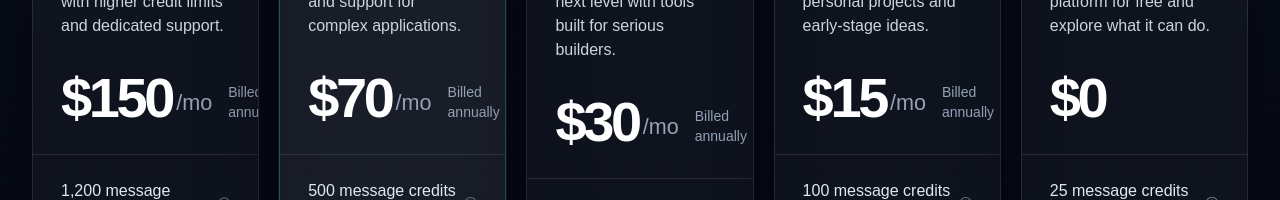
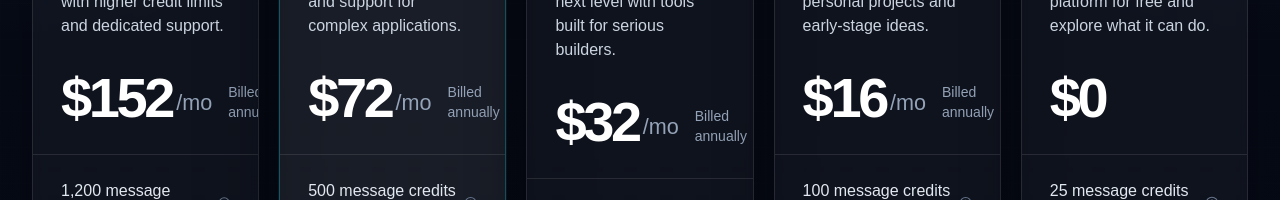
Before and after one commit to jsanchezsr1/strapas-frontend, a Next.js app: page /pricing in a window 1280 px wide. Shown: the part 687-887 px from the top of the page. Built offline with nearby package versions, Linux system fonts and the light colour scheme.

Commit message:
removed unused domain highlights

```diff
--- a/app/pricing/page.tsx
+++ b/app/pricing/page.tsx
@@ -31,6 +31,7 @@ function PricingCard({
   plan,
   billingPeriod,
   billedAnnually,
+  pricePeriodSuffix,
   planHighlightsLabel,
   getStartedLabel,
   featured = false,
@@ -38,6 +39,7 @@ function PricingCard({
   plan: ReturnType<typeof getPricingCopy>['plans'][number];
   billingPeriod: BillingPeriod;
   billedAnnually: string;
+  pricePeriodSuffix: string;
   planHighlightsLabel: string;
   getStartedLabel: string;
   featured?: boolean;
@@ -73,7 +75,7 @@ function PricingCard({
               ${displayPrice}
             </span>
             {displayPrice > 0 ? (
-              <span className="mb-1.5 text-[1.35rem] text-slate-400">/mo</span>
+              <span className="mb-1.5 text-[1.35rem] text-slate-400">{pricePeriodSuffix}</span>
             ) : null}
           </div>
 
@@ -183,6 +185,7 @@ export default function PricingPage() {
               plan={plan}
               billingPeriod={billingPeriod}
               billedAnnually={copy.billedAnnually}
+              pricePeriodSuffix={copy.pricePeriodSuffix}
               planHighlightsLabel={copy.planHighlightsLabel}
               getStartedLabel={copy.getStarted}
               featured={plan.name === 'Pro'}
--- a/lib/i18n.ts
+++ b/lib/i18n.ts
@@ -612,6 +612,7 @@ export function getPricingCopy(language: Language) {
       monthly: pick(language, text('Monthly', 'Mensuel', 'Mensal', 'Mensile', 'Mensual')),
     },
     billedAnnually: pick(language, text('Billed annually', 'Facture annuellement', 'Cobrado anualmente', 'Fatturato annualmente', 'Facturado anualmente')),
+    pricePeriodSuffix: pick(language, text('/mo', '/mois', '/mes', '/mese', '/mes')),
     planHighlightsLabel: pick(language, text('Plan highlights:', 'Points forts du plan :', 'Destaques do plano:', 'Punti chiave del piano:', 'Puntos destacados del plan:')),
     getStarted: pick(language, text('Get started', 'Commencer', 'Comecar', 'Inizia', 'Comenzar')),
     enterprise: {
@@ -623,7 +624,7 @@ export function getPricingCopy(language: Language) {
       {
         name: pricingPlanNames[0],
         description: pick(language, text('Scale your platform with higher credit limits and dedicated support.', 'Faites evoluer votre plateforme avec plus de credits et un support dedie.', 'Escale sua plataforma com mais creditos e suporte dedicado.', 'Scala la piattaforma con piu crediti e supporto dedicato.', 'Escala tu plataforma con mas creditos y soporte dedicado.')),
-        price: { yearly: 150, monthly: 190 },
+        price: { yearly: 152, monthly: 190 },
         credits: '1,200 message credits /mo',
         integrations: '50,000 integration credits /mo',
         highlights: [
@@ -641,7 +642,7 @@ export function getPricingCopy(language: Language) {
       {
         name: pricingPlanNames[1],
         description: pick(language, text('Access advanced tools and support for complex applications.', 'Accedez a des outils avances et un support pour des applications complexes.', 'Acesse ferramentas avancadas e suporte para aplicacoes complexas.', 'Accedi a strumenti avanzati e supporto per applicazioni complesse.', 'Accede a herramientas avanzadas y soporte para aplicaciones complejas.')),
-        price: { yearly: 70, monthly: 90 },
+        price: { yearly: 72, monthly: 90 },
         credits: '500 message credits /mo',
         integrations: '20,000 integration credits /mo',
         highlights: [
@@ -658,7 +659,7 @@ export function getPricingCopy(language: Language) {
       {
         name: pricingPlanNames[2],
         description: pick(language, text('Take your idea to the next level with tools built for serious builders.', 'Faites passer votre idee au niveau suivant avec des outils pour createurs ambitieux.', 'Leve sua ideia para o proximo nivel com ferramentas para builders mais serios.', 'Porta la tua idea al livello successivo con strumenti pensati per builder seri.', 'Lleva tu idea al siguiente nivel con herramientas pensadas para builders serios.')),
-        price: { yearly: 30, monthly: 40 },
+        price: { yearly: 32, monthly: 40 },
         credits: '250 message credits /mo',
         integrations: '10,000 integration credits /mo',
         highlights: [
@@ -674,7 +675,7 @@ export function getPricingCopy(language: Language) {
       {
         name: pricingPlanNames[3],
         description: pick(language, text('Build your first apps for personal projects and early-stage ideas.', 'Creez vos premieres apps pour projets personnels et idees en phase initiale.', 'Crie suas primeiras apps para projetos pessoais e ideias iniciais.', 'Crea le tue prime app per progetti personali e idee in fase iniziale.', 'Crea tus primeras apps para proyectos personales e ideas tempranas.')),
-        price: { yearly: 15, monthly: 20 },
+        price: { yearly: 16, monthly: 20 },
         credits: '100 message credits /mo',
         integrations: '2,000 integration credits /mo',
         highlights: [
```
